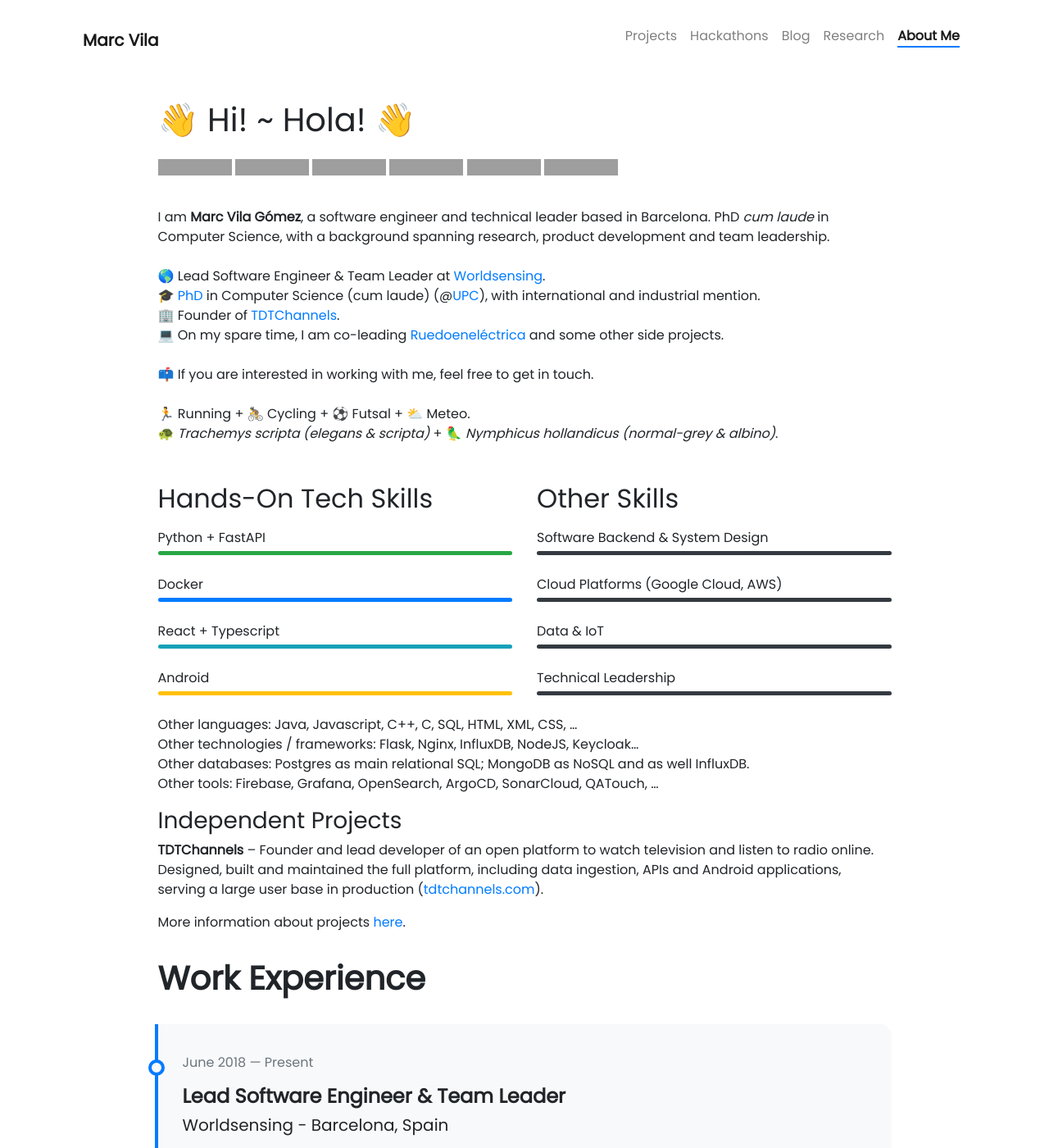
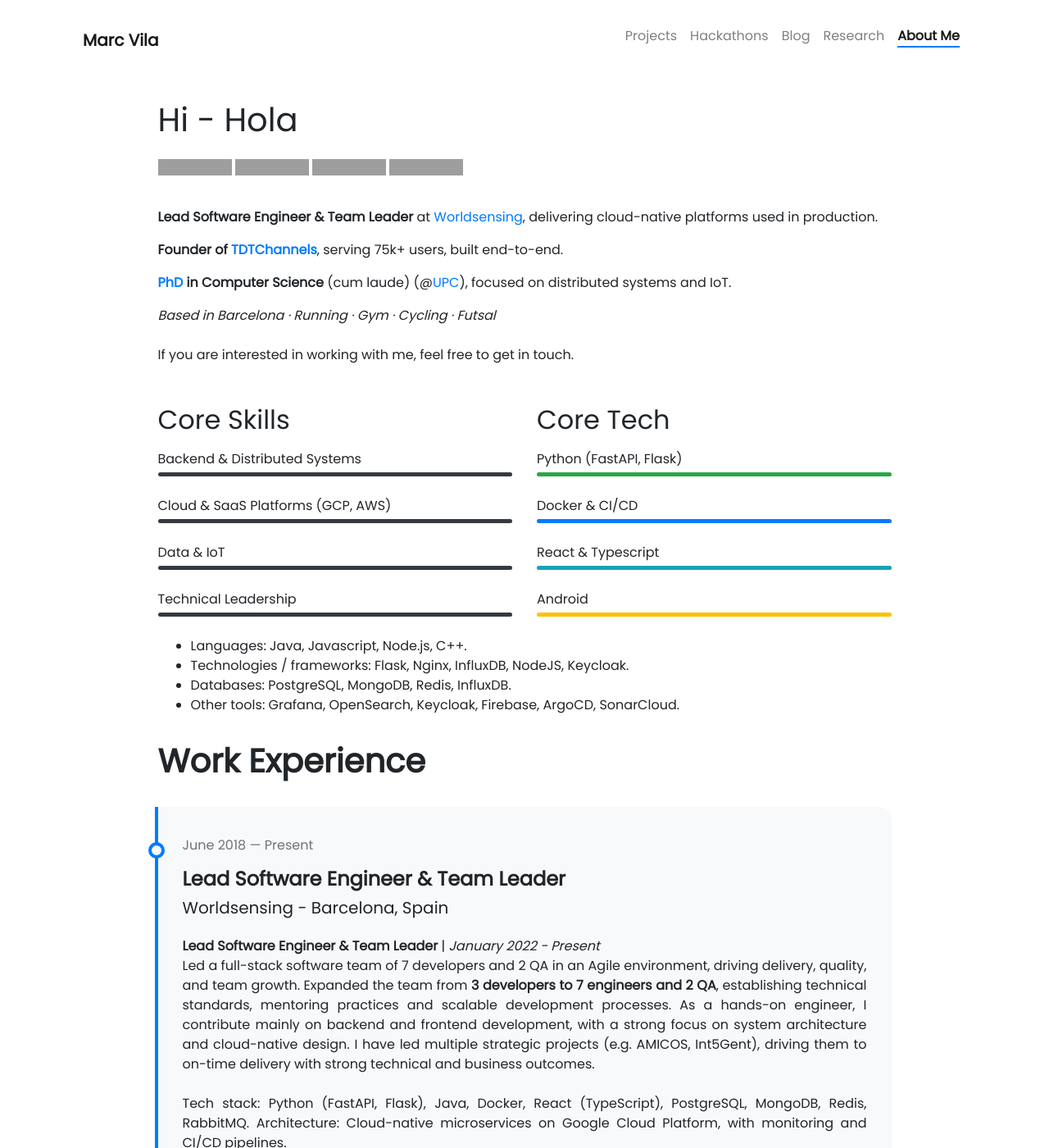
Before and after one commit to LaQuay/marcvila.me, a Jekyll site: the page built from pages/about.md, in a window 1280 px wide and 1400 px high. Shown: the whole window at 82% size. Built offline with Jekyll 4.4.1, drawn with Linux system fonts in a browser that asks for light colours; nearby versions of some CDN libraries; emoji names are drawn with the system emoji font; some of the changed text lies outside the part shown; grey boxes are pictures that could not be loaded.

Commit message:
reorganize about me

```diff
--- a/_data/other-skills.yml
+++ b/_data/other-skills.yml
@@ -1,9 +1,9 @@
-- name: Software Backend & System Design
+- name: Backend & Distributed Systems
   percentage: 100
   showPercentage: false
   color: dark
 
-- name: Cloud Platforms (Google Cloud, AWS)
+- name: Cloud & SaaS Platforms (GCP, AWS)
   percentage: 100
   showPercentage: false
   color: dark
--- a/_data/programming-skills.yml
+++ b/_data/programming-skills.yml
@@ -1,14 +1,14 @@
-- name: Python + FastAPI
+- name: Python (FastAPI, Flask)
   percentage: 100
   showPercentage: false
   color: success
 
-- name: Docker
+- name: Docker & CI/CD
   percentage: 100
   showPercentage: false
   color: primary
 
-- name: React + Typescript
+- name: React & Typescript
   percentage: 100
   showPercentage: false
   color: info
--- a/_data/work-timeline.yml
+++ b/_data/work-timeline.yml
@@ -5,12 +5,12 @@
   location: Barcelona, Spain
   description: >
     <b>Lead Software Engineer & Team Leader</b> | <i>January 2022 - Present</i><br>
-    I lead and manage a full-stack software engineering team of nine members, owning the technical direction and delivery of the company’s core cloud product.
+    Led a full-stack software team of 7 developers and 2 QA in an Agile environment, driving delivery, quality, and team growth.
     Expanded the team from <b>3 developers to 7 engineers and 2 QA</b>, establishing technical standards, mentoring practices and scalable development processes.
     As a hands-on engineer, I contribute mainly on backend and frontend development, with a strong focus on system architecture and cloud-native design.
     I have led multiple strategic projects (e.g. AMICOS, Int5Gent), driving them to on-time delivery with strong technical and business outcomes.
     <br><br>
-    Tech stack: Python (FastAPI, Flask), Java, React (TypeScript), PostgreSQL, MongoDB, Redis.
+    Tech stack: Python (FastAPI, Flask), Java, Docker, React (TypeScript), PostgreSQL, MongoDB, Redis, RabbitMQ.
     Architecture: Cloud-native microservices on Google Cloud Platform, with monitoring and CI/CD pipelines.
     <br><br>
     <b>Software Engineer</b> | <i>June 2018 - January 2022</i><br>
@@ -18,7 +18,7 @@
     Contributed to cloud-based, microservices-oriented systems, participating in architectural decisions and end-to-end feature delivery. Contributed to early
     architectural decisions and end‑to‑end delivery of European research and industrial projects (SENIX, Activ4.0, STOP‑IT, CIPSEC, 5GCroCo).
     <br><br>
-    Tech stack: Python (Flask), Java, React, SQL and NoSQL databases, InfluxDB, Android.
+    Tech stack: Python (Flask), Docker, Java, React, PostgreSQL, InfluxDB, Android.
     Tools & platforms: Docker, Jenkins, Grafana, Telegraf, Google Cloud Platform.
 
 - title: Senior Backend Engineer / Technical Consultant
@@ -31,7 +31,6 @@
     foundations, enabling early customer use cases.
     <br>
     Tech stack: Python (FastAPI), Docker, Nginx
-
 
 - title: Associate Professor
   from: March 2018
--- /dev/null
+++ b/_includes/about/projects_timeline.html
@@ -0,0 +1,16 @@
+<div class="col mt-4">
+  <div class="timeline-body">
+    {% for item in site.data.project-timeline %}
+      <div class="timeline-item">
+        <div class={% if forloop.last %} "content-last" {% else %} "content" {% endif %}>
+          <h7 class="date">{{ item.from }} — {{ item.to }}</h7>
+          <h4 class="head">{{ item.title }}</h4>
+          <h5>{{ item.company }}</h5>
+        {% if item.description %}
+          <p class="text">{{ item.description }}</p>
+        {% endif %}
+        </div>
+      </div>
+    {% endfor %}
+  </div>
+</div>
--- a/pages/about.md
+++ b/pages/about.md
@@ -5,51 +5,31 @@ permalink: /about/
 weight: 5
 ---
 
-# :wave: Hi! ~ Hola! :wave:
+# Hi - Hola
 
 [![GitHub](https://img.shields.io/badge/GitHub-000000?logo=GitHub&style=flat-square&color=grey)](https://github.com/LaQuay)
-[![Linkedin](https://img.shields.io/badge/LinkedIn-blue?logo=Linkedin&style=flat-square)](https://www.linkedin.com/in/marcvilagomez/)
-[![Gmail](https://img.shields.io/badge/Gmail-c14438?logo=Gmail&style=flat-square&logoColor=white)](mailto:hola@marcvila.me)
-[![Twitter](https://img.shields.io/twitter/follow/GrimmSour?logo=Twitter&label=Twitter&style=flat-square)](https://twitter.com/GrimmSour)
-[![Medium](https://img.shields.io/badge/Medium-12100E?logo=medium&style=flat-square&color=grey)](https://medium.com/@laquay)
+[![Linkedin](https://img.shields.io/badge/LinkedIn-blue?logo=Linkedin&style=flat-square&color=grey)](https://www.linkedin.com/in/marcvilagomez/)
+[![Gmail](https://img.shields.io/badge/Email-grey?logo=Gmail&style=flat-square&logoColor=white&color=grey)](mailto:hola@marcvila.me)
 [![Website](https://img.shields.io/website?label=marcvila.me&style=flat-square&url=http%3A%2F%2Fmarcvila.me%2F)](https://www.marcvila.me)
 
-I am **{{ site.author.name }}**, a software engineer and technical leader based in Barcelona.
-PhD <i>cum laude</i> in Computer Science, with a background spanning research, product development and team leadership.
-<br>
-<br>
-🌎 Lead Software Engineer & Team Leader at <a href='https://www.worldsensing.com/' target='_blank'>Worldsensing</a>.<br>
-🎓 <a href='/research/' target='_blank'>PhD</a> in Computer Science (cum laude) (@<a href='https://www.upc.edu' target='_blank'>UPC</a>), with international and industrial mention.<br>
-🏢 Founder of <a href='/projects/1-tdtchannels' target='_blank'> TDTChannels</a>.<br>
-💻 On my spare time, I am co-leading <a href='/projects/3-ruedoenelectrica' target='_blank'> Ruedoeneléctrica</a> and some other side projects. <br>
-<br>
-📫 If you are interested in working with me, feel free to get in touch.
-<br>
-<br>
-🏃 Running + 🚴 Cycling + ⚽ Futsal + ⛅ Meteo.<br>
-🐢 _Trachemys scripta (elegans & scripta)_ + 🦜 _Nymphicus hollandicus (normal-grey & albino)_.
+**Lead Software Engineer & Team Leader** at <a href='https://www.worldsensing.com/' target='_blank'>Worldsensing</a>, delivering cloud-native platforms used in production.
+
+**Founder of <a href='/projects/1-tdtchannels' target='_blank'>TDTChannels</a>**, serving 75k+ users, built end-to-end.
+
+**<a href='/research/' target='_blank'>PhD</a> in Computer Science** (cum laude) (@<a href='https://www.upc.edu' target='_blank'>UPC</a>), focused on distributed systems and IoT.
+
+_Based in Barcelona · Running · Gym · Cycling · Futsal_
+<br><br>
+If you are interested in working with me, feel free to get in touch.
 
 <div class="row">
-{% include about/skills.html title="Hands-On Tech Skills" source=site.data.programming-skills %}
-{% include about/skills.html title="Other Skills" source=site.data.other-skills %}
+{% include about/skills.html title="Core Skills" source=site.data.other-skills %}
+{% include about/skills.html title="Core Tech" source=site.data.programming-skills %}
 </div>
-Other languages: Java, Javascript, C++, C, SQL, HTML, XML, CSS, ...
-<br>
-Other technologies / frameworks: Flask, Nginx, InfluxDB, NodeJS, Keycloak...
-<br>
-Other databases: Postgres as main relational SQL; MongoDB as NoSQL and as well InfluxDB.
-<br>
-Other tools: Firebase, Grafana, OpenSearch, ArgoCD, SonarCloud, QATouch, ...
-
-<h3>Independent Projects</h3>
-
-<p>
-    <b>TDTChannels</b> – Founder and lead developer of an open platform to watch television and listen to radio online.
-    Designed, built and maintained the full platform, including data ingestion, APIs and Android applications,
-    serving a large user base in production (<a href="https://www.tdtchannels.com" target="_blank">tdtchannels.com</a>).
-</p>
-
-More information about projects <a href="/projects">here</a>.
+- Languages: Java, Javascript, Node.js, C++.
+- Technologies / frameworks: Flask, Nginx, InfluxDB, NodeJS, Keycloak.
+- Databases: PostgreSQL, MongoDB, Redis, InfluxDB.
+- Other tools: Grafana, OpenSearch, Keycloak, Firebase, ArgoCD, SonarCloud.
 
 # **Work Experience**
 
@@ -57,6 +37,15 @@ More information about projects <a href="/projects">here</a>.
 {% include about/work_timeline.html %}
 </div>
 
+# **Selected Projects**
+
+<div class="row">
+{% include about/projects_timeline.html %}
+</div>
+
+<br/>
+More information about projects <a href="/projects">here</a>.
+
 # **Education**
 
 <div class="row">
```
Also changed, not shown: _data/project-timeline.yml (added, +27 -0 lines).
